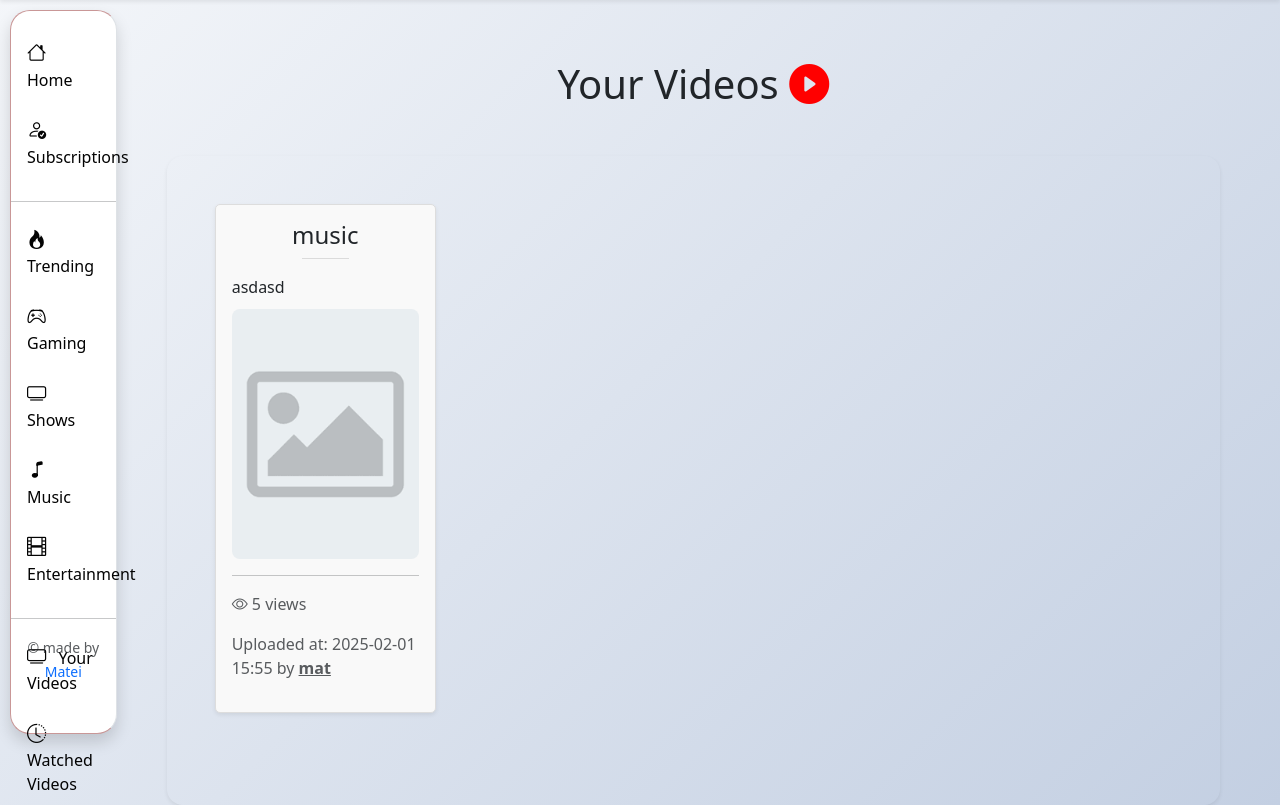
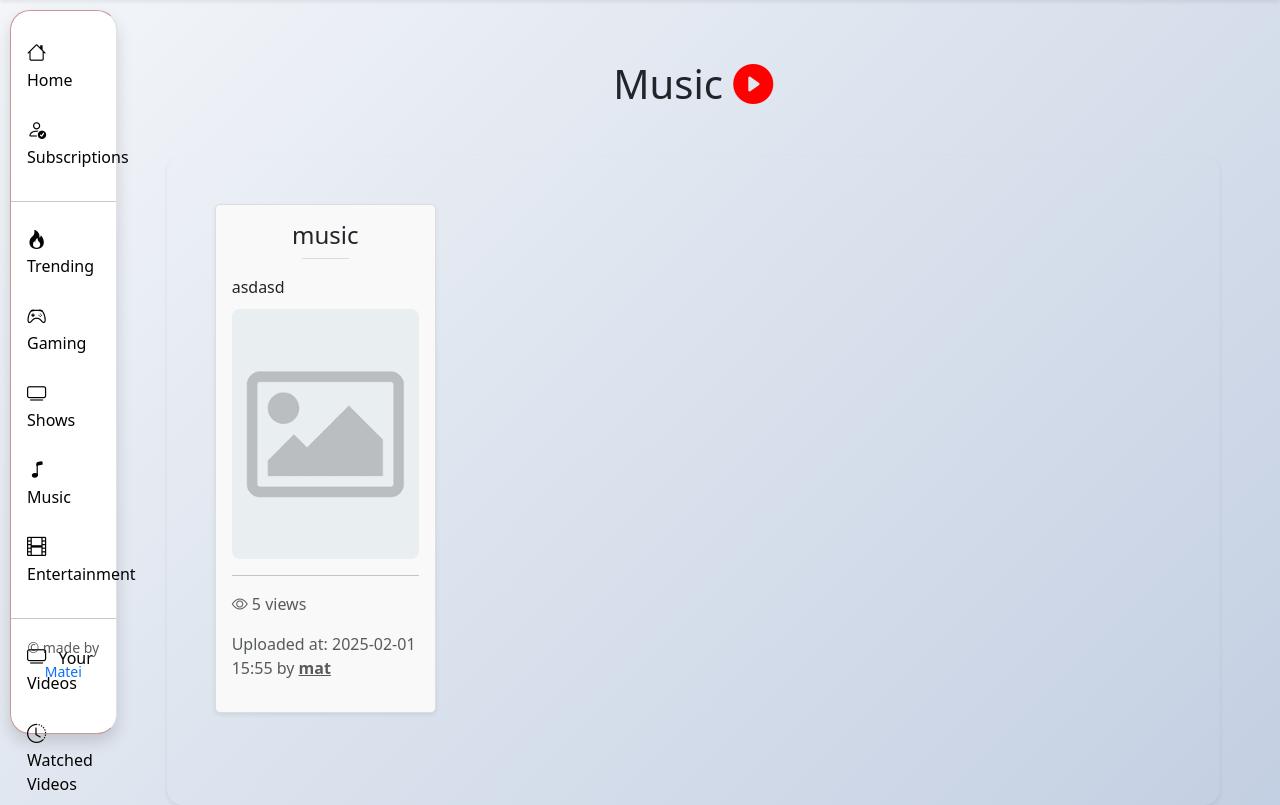
Before and after one commit to Matttei/ytclone, a Django app: page /music/ in a window 1280 px wide. Shown: the part 56-861 px from the top of the page. Run offline with Django 5.2, Linux system fonts and the light colour scheme; data comes from the database, SQL or seed files in the repository; both versions use the stored data as it was after the commit; some libraries are stand-ins or nearby versions.

Commit message:
Fixed some titles

```diff
--- a/project/youtube/static/youtube/index.js
+++ b/project/youtube/static/youtube/index.js
@@ -601,7 +601,7 @@ document.addEventListener('DOMContentLoaded', function () {
                                     id="reply-text-${data.comment.id}"></textarea>
                                 <button
                                 type="submit"
-                                class="btn btn-primary position-absolute send-btn reply-comment-button"
+                                class="btn btn-primary position-absolute send-btn reply-comment-button mb-3"
                                 data-comment-id="${data.comment.id}"
                                 data-video-id=${data.video.id}
                                 style="bottom: 1rem; right: 1rem; border-radius: 50%; width: 40px; height: 40px; display: flex; align-items: center; justify-content: center;">
--- a/project/youtube/templates/youtube/comment_reply.html
+++ b/project/youtube/templates/youtube/comment_reply.html
@@ -3,7 +3,7 @@
         <!-- Reply Header, Body, Footer -->
         <div class="d-flex justify-content-between">
             <div>
-                <strong><a href="{% url 'user_profile' comment.user.id %}" class="text-decoration-none" style="color: black;">{{ comment.user.username }}</a></strong>
+                <strong><a href="{% url 'user_profile' comment.user.id %}" class="text-decoration-none" style="color: black;">{{ comment.user.username }} </a></strong>
                 <small class="text-muted ms-2">{{ comment.created_at|date:"M d, Y h:i A" }}</small>
             </div>
         </div>
--- a/project/youtube/templates/youtube/entertainment.html
+++ b/project/youtube/templates/youtube/entertainment.html
@@ -6,7 +6,7 @@
 {% endblock %}
 {% block body %}
 <div class="index">
-    <h1 class="text-center mb-5 mt-5">Your Videos <i style="color: red;"  class="bi bi-play-circle-fill"></i></h1>
+    <h1 class="text-center mb-5 mt-5">Entertainment <i style="color: red;"  class="bi bi-play-circle-fill"></i></h1>
     <h2>{{message}}</h2>
     <div class="videos ml-5 mr-5  p-5 shadow-sm rounded-4">
         <div class="row">
--- a/project/youtube/templates/youtube/gaming.html
+++ b/project/youtube/templates/youtube/gaming.html
@@ -6,7 +6,7 @@
 {% endblock %}
 {% block body %}
 <div class="index">
-    <h1 class="text-center mb-5 mt-5">Your Videos <i style="color: red;"  class="bi bi-play-circle-fill"></i></h1>
+    <h1 class="text-center mb-5 mt-5">Gaming <i style="color: red;"  class="bi bi-play-circle-fill"></i></h1>
     <h2>{{message}}</h2>
     <div class="videos ml-5 mr-5  p-5 shadow-sm rounded-4">
         <div class="row">
--- a/project/youtube/templates/youtube/history.html
+++ b/project/youtube/templates/youtube/history.html
@@ -6,7 +6,7 @@
 {% endblock %}
 {% block body %}
 <div class="index">
-    <h1 class="text-center mb-5 mt-5">Your Videos <i style="color: red;"  class="bi bi-play-circle-fill"></i></h1>
+    <h1 class="text-center mb-5 mt-5">History <i style="color: red;"  class="bi bi-play-circle-fill"></i></h1>
     <h2>{{message}}</h2>
     <div class="videos ml-5 mr-5  p-5 shadow-sm rounded-4">
         <div class="row">
--- a/project/youtube/templates/youtube/music.html
+++ b/project/youtube/templates/youtube/music.html
@@ -6,7 +6,7 @@
 {% endblock %}
 {% block body %}
 <div class="index">
-    <h1 class="text-center mb-5 mt-5">Your Videos <i style="color: red;"  class="bi bi-play-circle-fill"></i></h1>
+    <h1 class="text-center mb-5 mt-5">Music <i style="color: red;"  class="bi bi-play-circle-fill"></i></h1>
     <h2>{{message}}</h2>
     <div class="videos ml-5 mr-5  p-5 shadow-sm rounded-4">
         <div class="row">
--- a/project/youtube/templates/youtube/shows.html
+++ b/project/youtube/templates/youtube/shows.html
@@ -6,7 +6,7 @@
 {% endblock %}
 {% block body %}
 <div class="index">
-    <h1 class="text-center mb-5 mt-5">Your Videos <i style="color: red;"  class="bi bi-play-circle-fill"></i></h1>
+    <h1 class="text-center mb-5 mt-5">Shows <i style="color: red;"  class="bi bi-play-circle-fill"></i></h1>
     <h2>{{message}}</h2>
     <div class="videos ml-5 mr-5  p-5 shadow-sm rounded-4">
         <div class="row">
--- a/project/youtube/templates/youtube/trending.html
+++ b/project/youtube/templates/youtube/trending.html
@@ -6,7 +6,7 @@
 {% endblock %}
 {% block body %}
 <div class="index">
-    <h1 class="text-center mb-5 mt-5">Videos <i style="color: red;"  class="bi bi-play-circle-fill"></i></h1>
+    <h1 class="text-center mb-5 mt-5">Trending 🔥</h1>
     <h2>{{message}}</h2>
     <div class="videos ml-5 mr-5  p-5 shadow-sm rounded-4">
         <div class="row">
```
Also changed, not shown: project/db.sqlite3.
